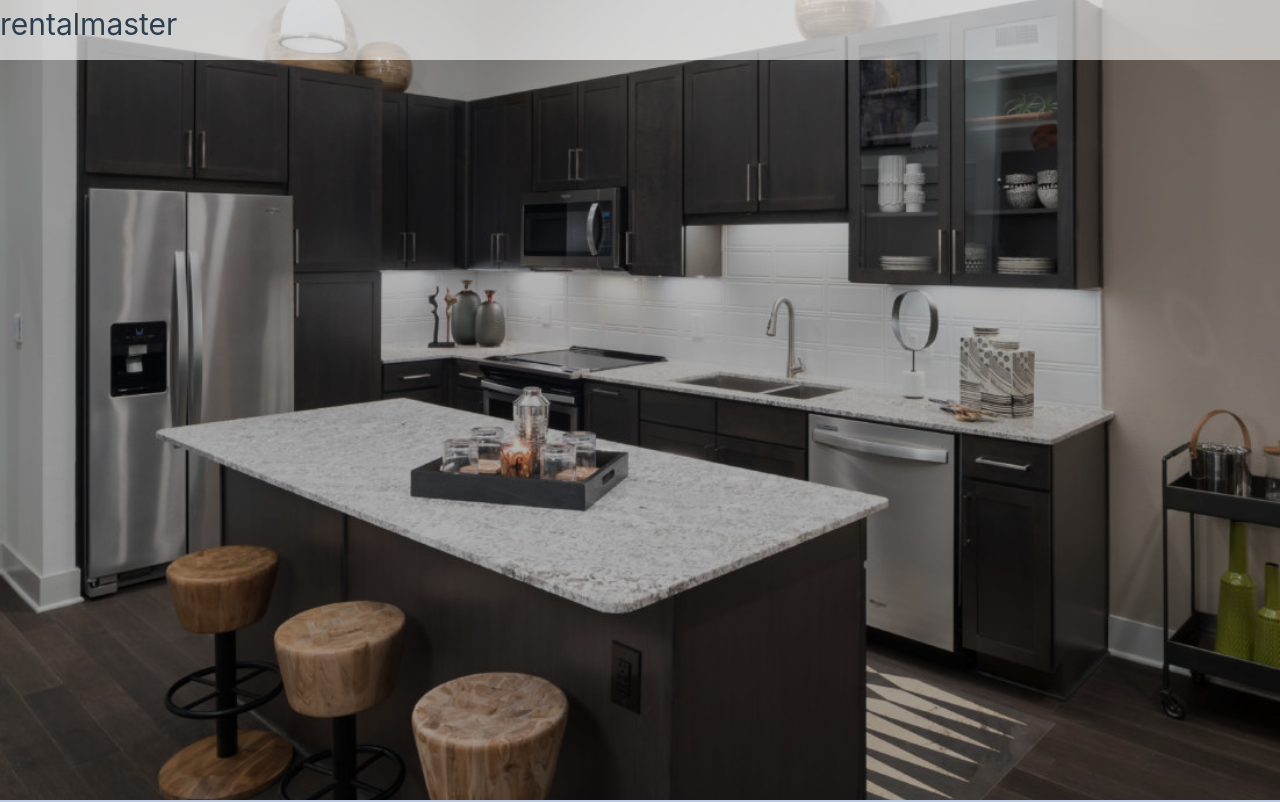
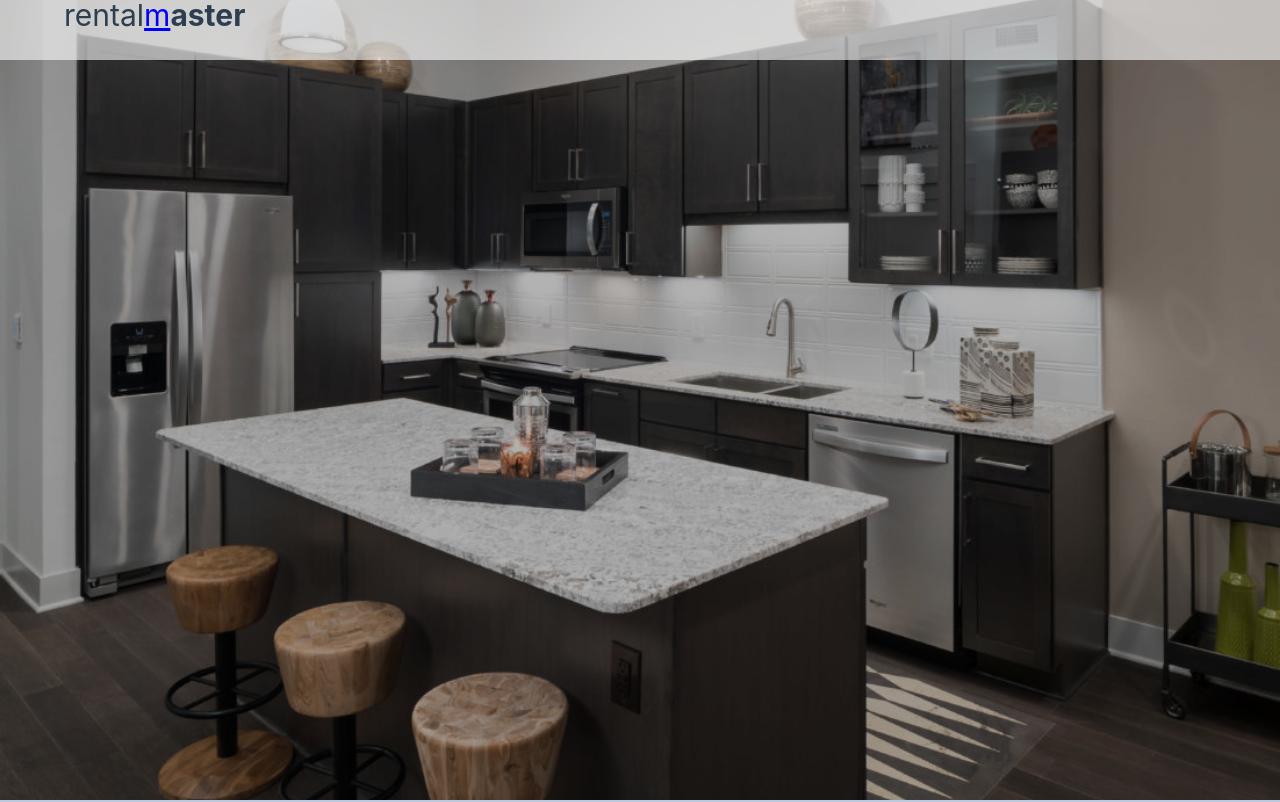
Before and after one commit to cesarrodas/apartment-resume-app, a Vue app: page / in a window 1280 px wide. Shown: the top 802 px of the page. Built offline with nearby package versions, Linux system fonts and the light colour scheme.

Commit message:
started styling title

```diff
--- a/src/components/Conclusion.vue
+++ b/src/components/Conclusion.vue
@@ -9,7 +9,7 @@
     height: 80vh;
     filter: brightness(0.);
     position: relative;
-    background-color: rgb(234, 227, 227);
+    background-color: rgb(187, 182, 182);
     overflow: hidden;
   }
 
@@ -18,5 +18,6 @@
     position: absolute;
     right: 0;
     bottom: 0;
+    filter: brightness(80%);
   }
 </style>
--- a/src/components/Footer.vue
+++ b/src/components/Footer.vue
@@ -6,6 +6,7 @@
 
 <style scoped>
   .Navbar-bg {
-    background-color: purple;
+    background-color: grey;
+    height: 40vh;
   }
 </style>
--- a/src/components/Header.vue
+++ b/src/components/Header.vue
@@ -5,6 +5,8 @@
 <template>
   <div class="Header">
     <img class="Header-image" src="../assets/hero.jpg" />
+    <h1>FIND AN APARTMENT</h1>
+    <h2>NO BROKERS, NO PROBLEM</h2>
   </div>
 </template>
 
--- a/src/components/NavBar.vue
+++ b/src/components/NavBar.vue
@@ -6,7 +6,7 @@
 
 <template>
   <div class="Navbar">
-    <h1>rental<span>m</span>aster</h1>
+    <span class="Navbar-title">rental</span><span class="Navbar-title-m">m</span><span class="Navbar-title-end">aster</span>
   </div>
 </template>
 
@@ -18,5 +18,20 @@
     background-color: rgba(255,255,255,0.6);
     width: 100%;
     z-index: 10;
+    font-size: 30px;
+    line-height: 30px;
+  }
+
+  .Navbar-title {
+    margin-left: 4rem;
+  }
+
+  .Navbar-title-m {
+    color: blue;
+    text-decoration: underline;
+  }
+
+  .Navbar-title-end {
+    font-weight: bold;
   }
 </style>
```
